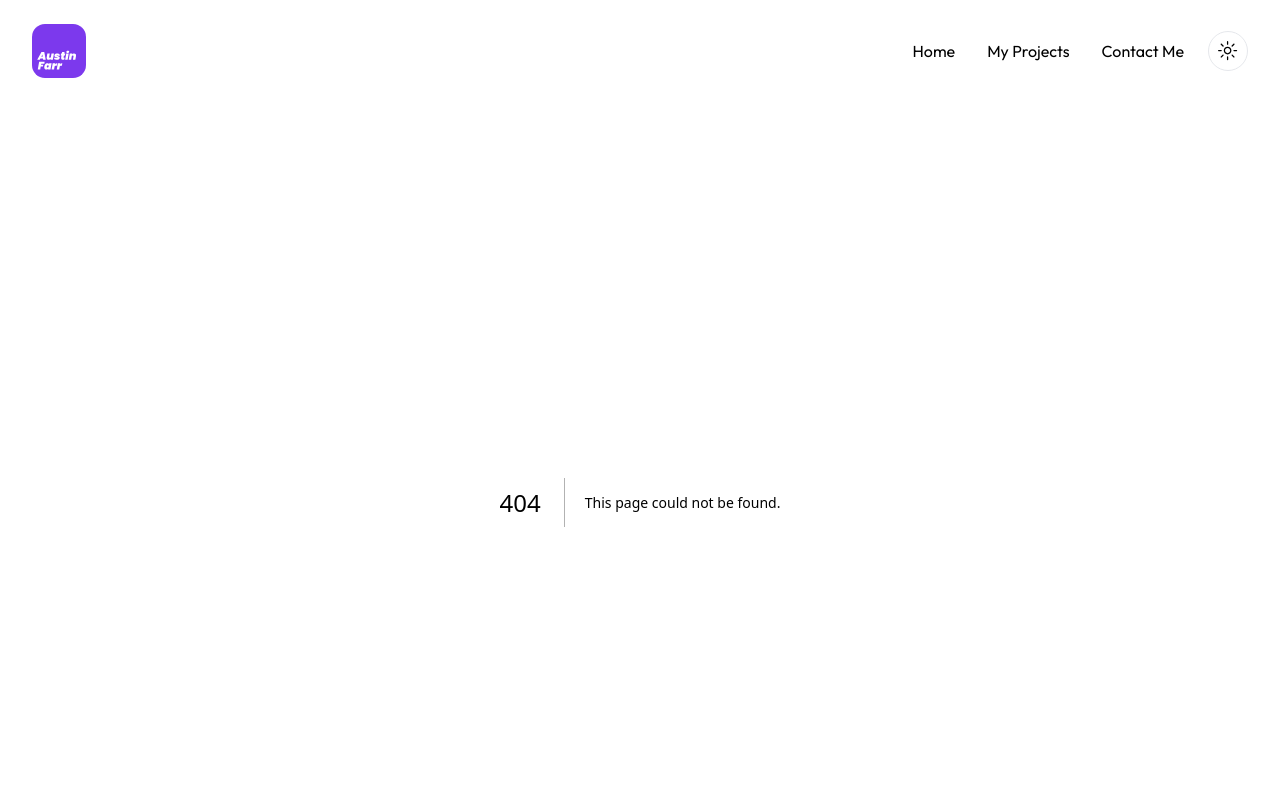
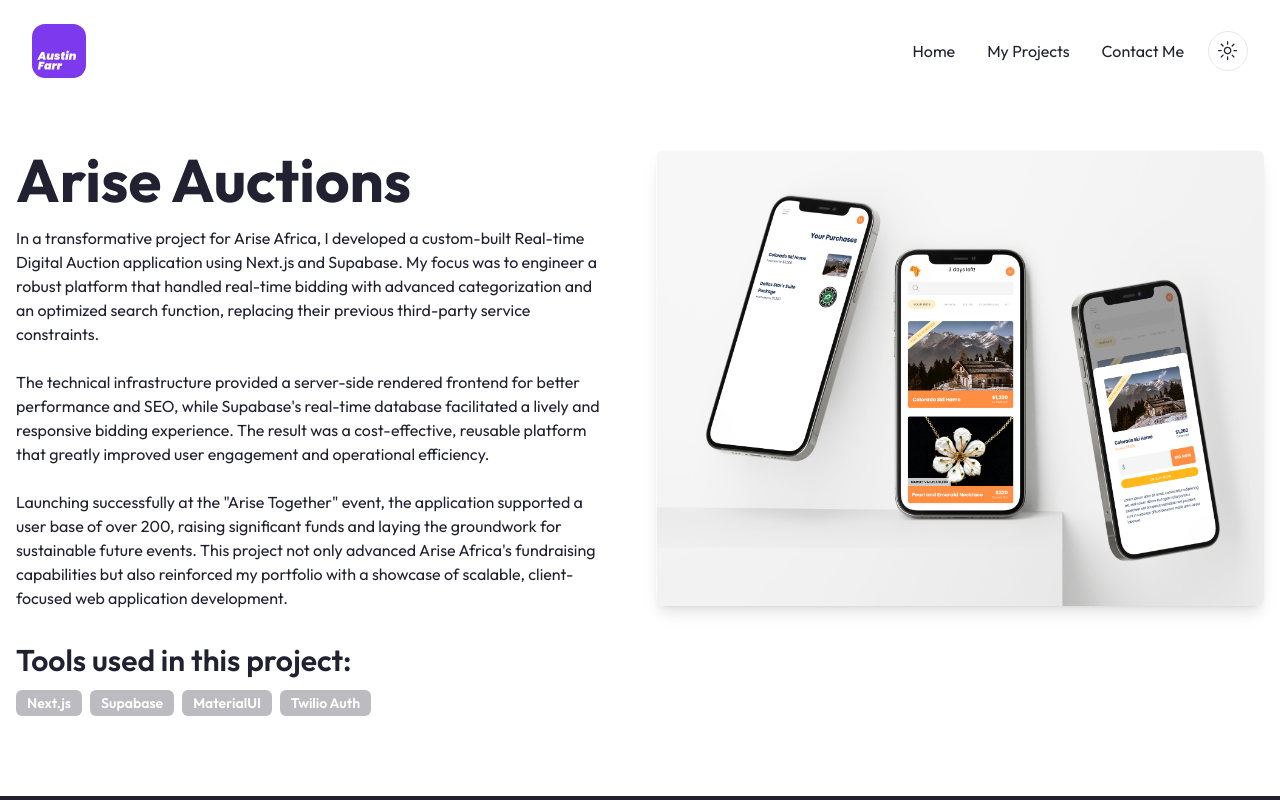
Before and after one commit to austinfarr/austin-portfolio, a Next.js app: page /projects/1 in a window 1280 px wide. Before the commit this address had no page. Shown: the top 800 px of the page. Built offline with nearby package versions, Linux system fonts and the light colour scheme.

Commit message:
Removed popups and created dynamic project pages

```diff
--- /dev/null
+++ b/app/projects/[id]/page.jsx
@@ -0,0 +1,81 @@
+import { Badge } from "@/components/ui/badge";
+import { Button } from "@/components/ui/button";
+import { projectData } from "@/lib/projectData";
+import { GitHubLogoIcon } from "@radix-ui/react-icons";
+import Image from "next/image";
+import Link from "next/link";
+
+const ProjectIDPage = ({ params }) => {
+  const { id } = params;
+
+  const project = projectData.find((project) => project.id === parseInt(id));
+
+  const {
+    name,
+    image,
+    category,
+    short_description,
+    long_description,
+    tools,
+    link,
+    github,
+  } = project;
+
+  return (
+    <div className="container mx-auto my-8 p-4 grid lg:grid-cols-2 grid-cols-1 gap-x-8 ">
+      <div className="xl:mr-4 sm:px-0 px-6">
+        <h2 className="text-6xl font-bold mb-4 ">{name}</h2>
+
+        {/* <div className="mb-6"> */}
+        <div className="mb-6">
+          {long_description.split("\n").map((paragraph, index) => (
+            <p key={index} className="text-md mb-6">
+              {paragraph}
+            </p>
+          ))}
+        </div>
+        {/* </div> */}
+
+        <div className="my-8">
+          <h2 className="text-3xl font-semibold mb-3">
+            Tools used in this project:
+          </h2>
+          <div className="flex gap-x-2 flex-wrap gap-y-2">
+            {project.tools &&
+              project.tools.map((tool, index) => {
+                return (
+                  <Badge
+                    key={index}
+                    className="text-sm bg-secondary/30 dark:bg-white/20 rounded-md"
+                  >
+                    {tool}
+                  </Badge>
+                );
+              })}
+          </div>
+        </div>
+        {github && (
+          <div className="flex items-center my-4">
+            <Link href={github}>
+              <Button className="bg-secondary hover:bg-secondary hover:scale-110 transition-all duration-200  text-white">
+                <GitHubLogoIcon className="w-6 h-6 mr-2" />
+                <h3 className="text-lg ">View on Github</h3>
+              </Button>
+            </Link>
+          </div>
+        )}
+      </div>
+      {/* <div> */}
+      <Image
+        src={image}
+        alt={`Screenshot of ${name} project`}
+        className="xl:w-full sm:p-0 px-6 mx-auto mb-6 rounded-lg lg:shadow-lg"
+        width={1000}
+        height={1000}
+      />
+      {/* </div> */}
+    </div>
+  );
+};
+
+export default ProjectIDPage;
--- a/app/projects/page.jsx
+++ b/app/projects/page.jsx
@@ -3,44 +3,49 @@
 import ProjectCard from "@/components/ProjectCard";
 import { Tabs, TabsContent, TabsList, TabsTrigger } from "@/components/ui/tabs";
 import { useState } from "react";
+import { projectData } from "@/lib/projectData";
 
-const projectData = [
-  {
-    image: "/work/AriseAfricaMockup.png",
-    category: "React",
-    name: "Arise Auctions",
-    description:
-      "Designed and deployed a real-time auction application to enhance Arise Africa's donor engagement for the benefit of Zambia's youth.",
-    tools: ["Next.js", "Supabase", "MaterialUI", "Twilio Auth"],
-    link: "/",
-    github: "/",
-  },
-  {
-    image: "/work/PortfolioSite.png",
-    category: "Next.JS",
-    name: "Portfolio Website",
-    description: "Lorum ipsum dolor sit amet, consectetur adipiscing elit.",
-    tools: ["Next.js", "TailwindCSS", "ShadCN", "Framer Motion"],
-    link: "/",
-    github: "/",
-  },
-  // {
-  //   image: "/work/2.png",
-  //   category: "Next.js",
-  //   name: "Nexa Website",
-  //   description: "Lorum ipsum dolor sit amet, consectetur adipiscing elit.",
-  //   link: "/",
-  //   github: "/",
-  // },
-  // {
-  //   image: "/work/1.png",
-  //   category: "Next.js",
-  //   name: "Nexa Website",
-  //   description: "Lorum ipsum dolor sit amet, consectetur adipiscing elit.",
-  //   link: "/",
-  //   github: "/",
-  // },
-];
+//   {
+//     image: "/work/AriseAfricaMockup.png",
+//     category: "React",
+//     name: "Arise Auctions",
+//     short_description:
+//       "Designed and deployed a real-time auction application to enhance Arise Africa's donor engagement for the benefit of Zambia's youth.",
+//     long_description:
+//       "Designed and deployed a real-time auction application to enhance Arise Africa's donor engagement for the benefit of Zambia's youth.",
+//     tools: ["Next.js", "Supabase", "MaterialUI", "Twilio Auth"],
+//     link: "/",
+//     github: "/",
+//   },
+//   {
+//     image: "/work/PortfolioSite.png",
+//     category: "Next.js",
+//     name: "Portfolio Website",
+//     short_description:
+//       "Designed and deployed a real-time auction application to enhance Arise Africa's donor engagement for the benefit of Zambia's youth.",
+//     long_description:
+//       "Designed and deployed a real-time auction application to enhance Arise Africa's donor engagement for the benefit of Zambia's youth.",
+//     tools: ["Next.js", "TailwindCSS", "ShadCN", "Framer Motion"],
+//     link: "/",
+//     github: "/",
+//   },
+//   // {
+//   //   image: "/work/2.png",
+//   //   category: "Next.js",
+//   //   name: "Nexa Website",
+//   //   description: "Lorum ipsum dolor sit amet, consectetur adipiscing elit.",
+//   //   link: "/",
+//   //   github: "/",
+//   // },
+//   // {
+//   //   image: "/work/1.png",
+//   //   category: "Next.js",
+//   //   name: "Nexa Website",
+//   //   description: "Lorum ipsum dolor sit amet, consectetur adipiscing elit.",
+//   //   link: "/",
+//   //   github: "/",
+//   // },
+// ];
 //remove category duplicates
 const uniqueCategories = [
   "all projects",
--- a/components/About.jsx
+++ b/components/About.jsx
@@ -146,7 +146,7 @@
                           return (
                             <div
                               key={index}
-                              className=" flex flex-col items-center justify-center"
+                              className=" flex flex-col items-center justify-center xl:hover:animate-bounce"
                             >
                               <Image
                                 src={imgPath}
--- a/components/ProjectCard.jsx
+++ b/components/ProjectCard.jsx
@@ -17,8 +17,9 @@
 
 const ProjectCard = ({ project }) => {
   return (
-    <Dialog>
-      <DialogTrigger asChild>
+    // <Dialog>
+    // <DialogTrigger asChild>
+    <Link href={`/projects/${project.id}`}>
       <Card className="group overflow-hidden relative dark:border-white/30 cursor-pointer min-h-[95%]">
         <CardHeader className="p-0">
           {/* Image */}
@@ -69,7 +70,7 @@
           </Badge>
           <h4 className="h4 mb-1">{project.name}</h4>
           <p className="text-muted-foreground text-md">
-              {project.description}
+            {project.short_description}
           </p>
           <div className="border-b border-border my-4"></div>
           {/* Tools */}
@@ -91,28 +92,26 @@
           </div>
         </div>
       </Card>
-      </DialogTrigger>
-      <DialogContent className="min-w-[800px] flex justify-center items-center flex-col ">
-        <div className=" relative w-[80vh] h-[50vh] flex  justify-center my-4">
-          <Image
-            className=" "
-            src={project.image}
-            fill
-            alt={project.name}
-            style={{
-              objectFit: "contain",
-            }}
-          />
-        </div>
-        <DialogHeader>
-          <DialogTitle>{project.name}</DialogTitle>
-          <DialogDescription>
-            This action cannot be undone. This will permanently delete your
-            account and remove your data from our servers.
-          </DialogDescription>
-        </DialogHeader>
-      </DialogContent>
-    </Dialog>
+    </Link>
+    // </DialogTrigger>
+    // <DialogContent className="min-w-[60%] max-w-[80%] flex justify-center items-center flex-col ">
+    //   <div className=" relative w-full lg:h-[50vh] h-[30vh]  flex  justify-center my-4">
+    //     <Image
+    //       className=" "
+    //       src={project.image}
+    //       fill
+    //       alt={project.name}
+    //       style={{
+    //         objectFit: "contain",
+    //       }}
+    //     />
+    //   </div>
+    //   <DialogHeader>
+    //     <DialogTitle>{project.name}</DialogTitle>
+    //     <DialogDescription>{project.long_description}</DialogDescription>
+    //   </DialogHeader>
+    // </DialogContent>
+    // </Dialog>
   );
 };
 
--- a/components/Work.jsx
+++ b/components/Work.jsx
@@ -11,44 +11,7 @@
 import ProjectCard from "./ProjectCard";
 import Link from "next/link";
 import { Button } from "./ui/button";
-
-const projectData = [
-  {
-    image: "/work/AriseAfricaMockup.png",
-    category: "React",
-    name: "Arise Auctions",
-    description:
-      "Designed and deployed a real-time auction application to enhance Arise Africa's donor engagement for the benefit of Zambia's youth.",
-    tools: ["Next.js", "Supabase", "MaterialUI", "Twilio Auth"],
-    link: "/",
-    github: "/",
-  },
-  {
-    image: "/work/PortfolioSite.png",
-    category: "Next.js",
-    name: "Portfolio Website",
-    description: "Lorum ipsum dolor sit amet, consectetur adipiscing elit.",
-    tools: ["Next.js", "TailwindCSS", "ShadCN", "Framer Motion"],
-    link: "/",
-    github: "/",
-  },
-  // {
-  //   image: "/work/2.png",
-  //   category: "Next.js",
-  //   name: "Nexa Website",
-  //   description: "Lorum ipsum dolor sit amet, consectetur adipiscing elit.",
-  //   link: "/",
-  //   github: "/",
-  // },
-  // {
-  //   image: "/work/1.png",
-  //   category: "Next.js",
-  //   name: "Nexa Website",
-  //   description: "Lorum ipsum dolor sit amet, consectetur adipiscing elit.",
-  //   link: "/",
-  //   github: "/",
-  // },
-];
+import { projectData } from "@/lib/projectData";
 
 const Work = () => {
   return (
--- a/components/ui/dialog.jsx
+++ b/components/ui/dialog.jsx
@@ -33,7 +33,7 @@
       <DialogPrimitive.Content
         ref={ref}
         className={cn(
-          "fixed left-[50%] top-[50%] z-50 grid w-full max-w-lg translate-x-[-50%] translate-y-[-50%] gap-4 border bg-background p-6 shadow-lg duration-200 data-[state=open]:animate-in data-[state=closed]:animate-out data-[state=closed]:fade-out-0 data-[state=open]:fade-in-0 data-[state=closed]:zoom-out-95 data-[state=open]:zoom-in-95 data-[state=closed]:slide-out-to-left-1/2 data-[state=closed]:slide-out-to-top-[48%] data-[state=open]:slide-in-from-left-1/2 data-[state=open]:slide-in-from-top-[48%] sm:rounded-lg",
+          "fixed left-[50%] top-[50%] z-50 grid w-full max-w-full translate-x-[-50%] translate-y-[-50%] gap-4 border bg-background p-6 shadow-lg duration-200 data-[state=open]:animate-in data-[state=closed]:animate-out data-[state=closed]:fade-out-0 data-[state=open]:fade-in-0 data-[state=closed]:zoom-out-95 data-[state=open]:zoom-in-95 data-[state=closed]:slide-out-to-left-1/2 data-[state=closed]:slide-out-to-top-[48%] data-[state=open]:slide-in-from-left-1/2 data-[state=open]:slide-in-from-top-[48%] sm:rounded-lg",
           className
         )}
         {...props}
--- /dev/null
+++ b/lib/projectData.js
@@ -0,0 +1,28 @@
+export const projectData = [
+  {
+    id: 1,
+    image: "/work/AriseAfricaMockup.png",
+    category: "React",
+    name: "Arise Auctions",
+    short_description:
+      "Designed and deployed a real-time auction application to enhance Arise Africa's donor engagement for the benefit of Zambia's youth.",
+    long_description:
+      "In a transformative project for Arise Africa, I developed a custom-built Real-time Digital Auction application using Next.js and Supabase. My focus was to engineer a robust platform that handled real-time bidding with advanced categorization and an optimized search function, replacing their previous third-party service constraints. \n The technical infrastructure provided a server-side rendered frontend for better performance and SEO, while Supabase's real-time database facilitated a lively and responsive bidding experience. The result was a cost-effective, reusable platform that greatly improved user engagement and operational efficiency. \nLaunching successfully at the \"Arise Together\" event, the application supported a user base of over 200, raising significant funds and laying the groundwork for sustainable future events. This project not only advanced Arise Africa's fundraising capabilities but also reinforced my portfolio with a showcase of scalable, client-focused web application development.",
+    tools: ["Next.js", "Supabase", "MaterialUI", "Twilio Auth"],
+    link: "/",
+    github: "",
+  },
+  {
+    id: 2,
+    image: "/work/PortfolioSite.png",
+    category: "Next.js",
+    name: "Portfolio Website",
+    short_description:
+      "I created this personal site to showcase my development projects. I'm working on and tools I'm learning.",
+    long_description:
+      "My portfolio is a dynamic showcase of my work, built on the robust and agile framework of Next.js 14. TailwindCSS paired with ShadCN gives it a sharp, responsive design that adapts fluidly across devices, while Framer Motion breathes life into each page with subtle animations. \n Here, I want to show my skills and connect with new people to collaborate on exciting new projects. If you want to work together, don't hesitate to reach out!",
+    tools: ["Next.js", "TailwindCSS", "ShadCN", "Framer Motion"],
+    link: "/",
+    github: "https://github.com/austinfarr/austin-portfolio",
+  },
+];
```
Also changed, not shown: public/work/PortfolioSite.png. Lines whose indentation alone changed are shown as unchanged.
